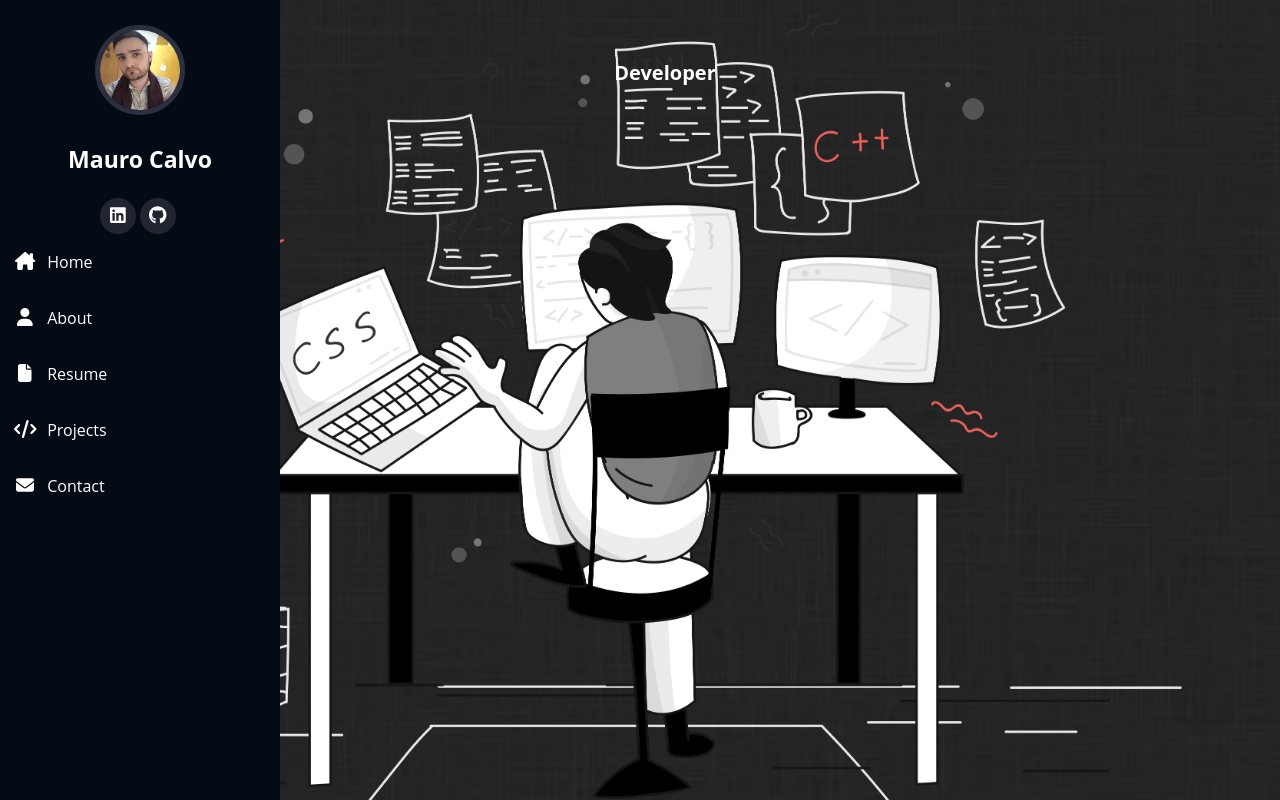
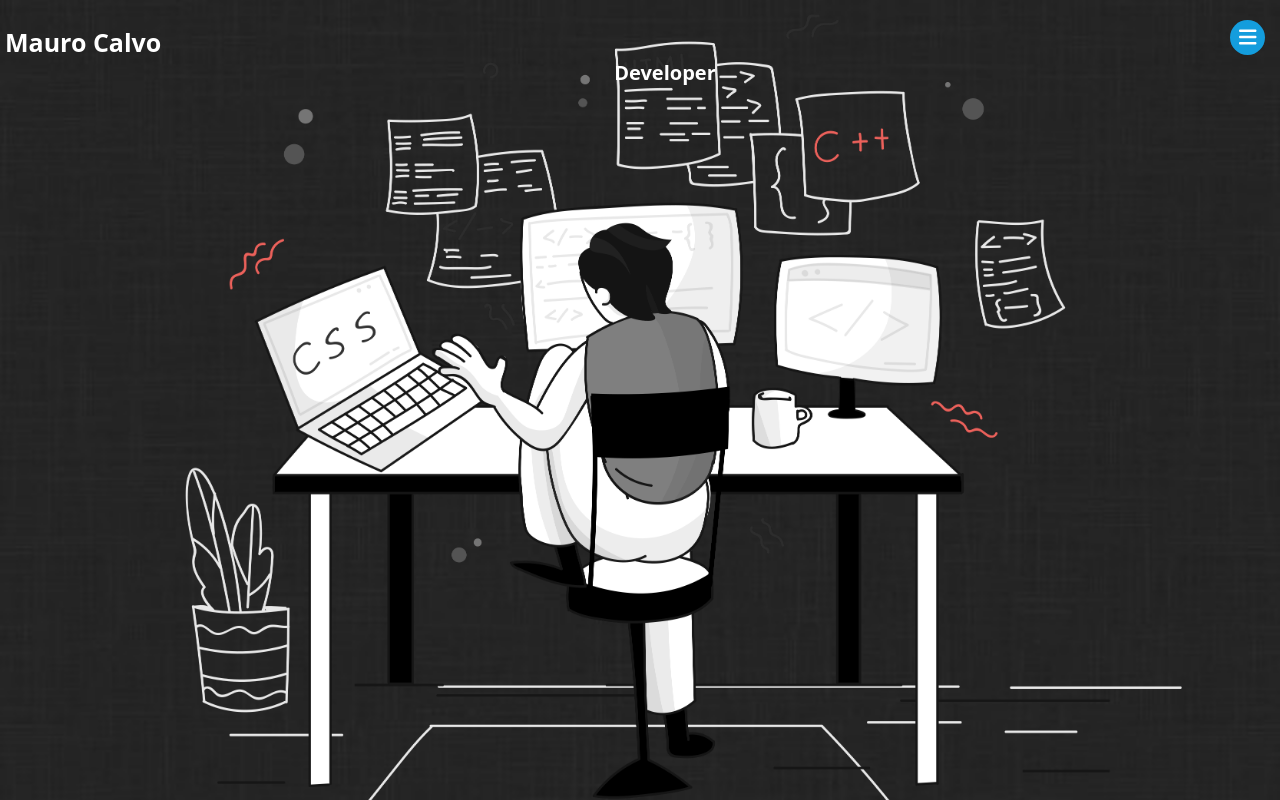
Before and after one commit to MaurSc/portfolio, an Angular app: page / in a window 1280 px wide. Built offline with nearby package versions, Linux system fonts and the light colour scheme.

Commit message:
transicionando navegacion oclta

```diff
--- a/src/app/app.component.html
+++ b/src/app/app.component.html
@@ -1,2 +1 @@
 <app-hero></app-hero>
-<app-navigation></app-navigation>
--- /dev/null
+++ b/src/app/components/button-nav/button-nav.component.html
@@ -0,0 +1,6 @@
+<div class="btn-nav-toogle">
+    <button class="btn" (click)="toogleNav()">
+        <fa-icon *ngIf="nav" [icon]="xMark"></fa-icon>
+        <fa-icon *ngIf="!nav" [icon]="bars"></fa-icon>
+    </button>
+</div>
--- /dev/null
+++ b/src/app/components/button-nav/button-nav.component.ts
@@ -0,0 +1,25 @@
+import { Component, OnInit, EventEmitter, Output } from '@angular/core';
+
+import { faBars,faXmark } from '@fortawesome/free-solid-svg-icons';
+
+@Component({
+  selector: 'app-button-nav',
+  templateUrl: './button-nav.component.html',
+  styleUrls: ['./button-nav.component.scss']
+})
+export class ButtonNavComponent implements OnInit {
+@Output() showNavBar = new EventEmitter();
+bars = faBars;
+xMark = faXmark;
+
+nav:boolean = false;
+  constructor() { }
+
+  ngOnInit(): void {
+  }
+  toogleNav(){
+    this.showNavBar.emit();
+    this.nav=!this.nav;
+  }
+
+}
--- a/src/app/components/hero/hero.component.html
+++ b/src/app/components/hero/hero.component.html
@@ -1,8 +1,8 @@
-<div class="container-hero">
+<div class="container-hero" >
     <div class='hero1'>
-
         <p>Mauro Calvo <span>Developer</span></p>
-
+        <app-button-nav (showNavBar)="toogleHideNav()"></app-button-nav>
     </div>
     <div class='hero2'></div>
+    <app-navigation [showing]="showNavBar"></app-navigation>
 </div>
--- a/src/app/components/hero/hero.component.ts
+++ b/src/app/components/hero/hero.component.ts
@@ -6,10 +6,18 @@ import { Component, OnInit } from '@angular/core';
   styleUrls: ['./hero.component.scss']
 })
 export class HeroComponent implements OnInit {
-
+showNavBar:boolean = true;
+scrollBar?:string;
   constructor() { }
 
   ngOnInit(): void {
   }
-
+  toogleHideNav(){
+    this.showNavBar = !this.showNavBar;
+    if (!this.showNavBar){
+      window.document.body.style.overflowY='hidden';
+    }else{
+      window.document.body.style.overflowY='';
+    }
+  }
 }
--- a/src/app/components/navigation/navigation.component.html
+++ b/src/app/components/navigation/navigation.component.html
@@ -1,4 +1,7 @@
-<div class="navigation">
+<div
+    class="navigation"
+    [@navAnimation]="navBar"
+>
     <img    class="nav-image"
             src="../../../assets/images/perfil.png"
             alt="image-mauro"
--- a/src/app/components/navigation/navigation.component.ts
+++ b/src/app/components/navigation/navigation.component.ts
@@ -1,24 +1,61 @@
-import { Component, OnInit } from '@angular/core';
+import { animate, state, style, transition, trigger } from '@angular/animations';
+import { Component, OnInit, Input, OnChanges, SimpleChanges, SimpleChange} from '@angular/core';
 
 import { faLinkedin,faGithub } from '@fortawesome/free-brands-svg-icons';
 import { faHouseChimney, faUser, faFile, faCode, faEnvelope } from '@fortawesome/free-solid-svg-icons';
 @Component({
   selector: 'app-navigation',
   templateUrl: './navigation.component.html',
-  styleUrls: ['./navigation.component.scss']
+  styleUrls: ['./navigation.component.scss'],
+  animations: [
+    trigger('navAnimation', [
+      state('hidde', style({
+        transform: 'translateX(0)',
+        transitionTimingFunction: 'ease-in-out'
+      })),
+      state('show', style({
+        transform: 'translateX(-100%)',
+        transitionTimingFunction: 'ease-in-out'
+      })),
+      transition('* <=> *',[
+        animate ('0.5s')
+      ]),
+
+    ])
+  ]
 })
-export class NavigationComponent implements OnInit {
+export class NavigationComponent implements OnInit, OnChanges {
+  @Input() showing!: boolean;
+
+  changeLog: string[] = [];
   linkedIn = faLinkedin;
   github = faGithub;
+
+  navBar:string =this.showing? 'show' : 'hide';;
 
   home = faHouseChimney;
   about = faUser;
   resume = faFile;
   projects = faCode;
   contact = faEnvelope;
+
   constructor() { }
 
   ngOnInit(): void {
+
   }
 
+  ngOnChanges(changes: {[propKey: string]: SimpleChange}) {
+    for (const propName in changes) {
+      const changedProp = changes[propName];
+      if (changedProp.isFirstChange()) {
+        this.onHiddenNav();
+      } else {
+        this.onHiddenNav();
+      }
+    }
+  }
+  onHiddenNav(){
+    this.navBar = this.showing? 'show' : 'hide';
+  }
 }
--- a/src/index.html
+++ b/src/index.html
@@ -2,7 +2,7 @@
 <html lang="en">
 <head>
   <meta charset="utf-8">
-  <title>Portfolio</title>
+  <title>Portfolio Mauro Calvo</title>
   <base href="/">
   <meta name="viewport" content="width=device-width, initial-scale=1">
   <link rel="icon" type="image/x-icon" href="favicon.ico">
--- a/src/styles.scss
+++ b/src/styles.scss
@@ -132,3 +132,30 @@ body {
         }
     }
 }
+
+/**--------------Buttons----------------**/
+
+.btn-nav-toogle{
+    position: absolute;
+    top: 0;
+    right: 0;
+    .btn{
+        margin:20px 15px 0 0;
+        width: 35px;
+        height: 35px;
+        border:none;
+        border-radius: 50px;
+        background-color: #149ddd;
+        color:white;
+
+        fa-icon{
+            font-size:20px;
+            font-weight:bold;
+        }
+
+        &:hover{
+            cursor: pointer;
+        }
+
+    }
+}
```
Also changed, not shown: src/app/app.module.ts (+6 -2 lines), src/app/components/button-nav/button-nav.component.scss (added), 1 other file (tests, documents, lock files or other folders).
